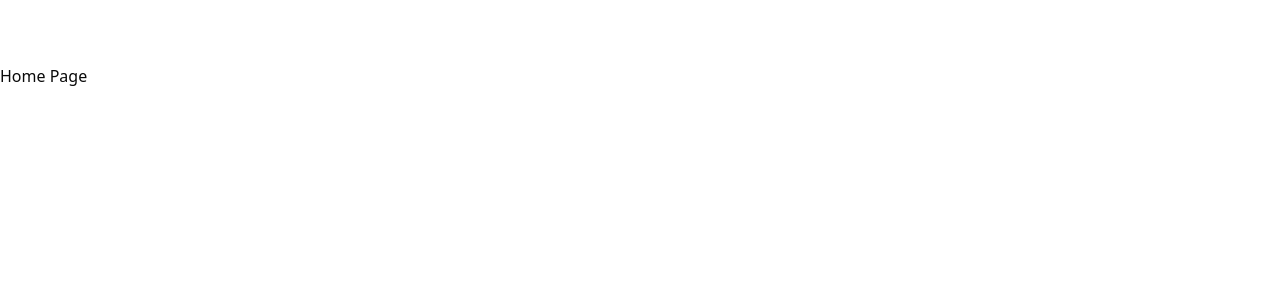
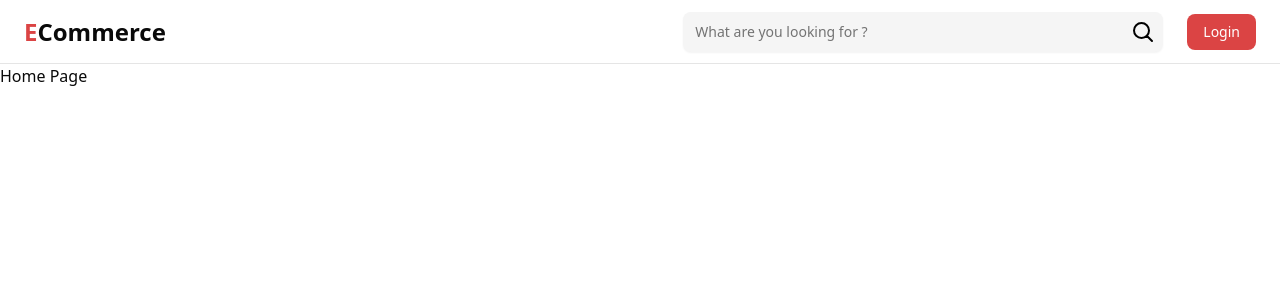
Before and after one commit to dhruv-d-simform/ecommerce, a React (Vite) app: page / in a window 1280 px wide. Shown: the top 300 px of the page. Built offline with nearby package versions, Linux system fonts and the light colour scheme.

Commit message:
feature: Implement the Header component

```diff
--- a/src/App.tsx
+++ b/src/App.tsx
@@ -1,8 +1,10 @@
 import { Outlet } from 'react-router';
+import { Header } from '@/components/Header';
 
 function App() {
     return (
         <div>
+            <Header />
             <div className="max-w-[100rem] mx-auto pt-16">
                 <Outlet />
             </div>
--- /dev/null
+++ b/src/components/Header.tsx
@@ -0,0 +1,42 @@
+import { Link } from 'react-router';
+import { Input } from './ui/input';
+import { Button } from './ui/button';
+
+import searchIcon from '/icons/search.svg';
+
+export function Header() {
+    return (
+        <header className="fixed z-10 bg-background w-full max-w-[100rem] mx-auto left-0 right-0 h-16 border-b flex justify-between items-center gap-6 px-6">
+            <Link to="/" className="text-2xl font-bold text-nowrap">
+                <span className="text-main">E</span>Commerce
+            </Link>
+
+            <div className="w-full max-w-[30rem] relative ml-auto">
+                <Input
+                    type="text"
+                    placeholder="What are you looking for ?"
+                    className="w-full h-10 pr-12 bg-searchbar border-none"
+                    aria-label="Search products"
+                />
+
+                <Button
+                    className="absolute top-0 right-0 aspect-square h-full p-2 cursor-pointer"
+                    variant="ghost"
+                >
+                    <img
+                        src={searchIcon}
+                        className="w-full h-full"
+                        alt="Search Icon"
+                    />
+                </Button>
+            </div>
+
+            <Button
+                variant="ghost"
+                className="bg-main text-white hover:bg-main hover:text-white hover:opacity-90 cursor-pointer"
+            >
+                Login
+            </Button>
+        </header>
+    );
+}
--- a/src/index.css
+++ b/src/index.css
@@ -39,6 +39,9 @@
     --color-sidebar-accent-foreground: var(--sidebar-accent-foreground);
     --color-sidebar-border: var(--sidebar-border);
     --color-sidebar-ring: var(--sidebar-ring);
+
+    --color-main: #db4444;
+    --color-searchbar: #f5f5f5;
 }
 
 :root {
```
